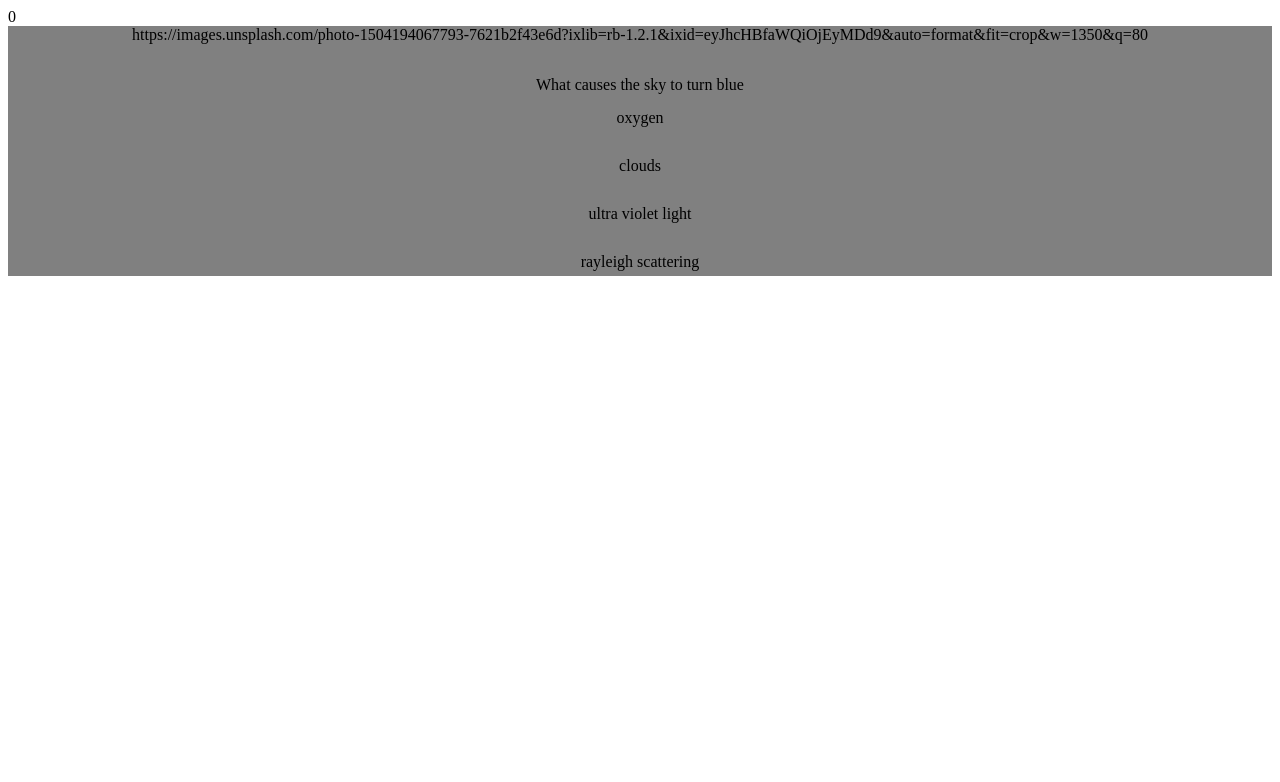
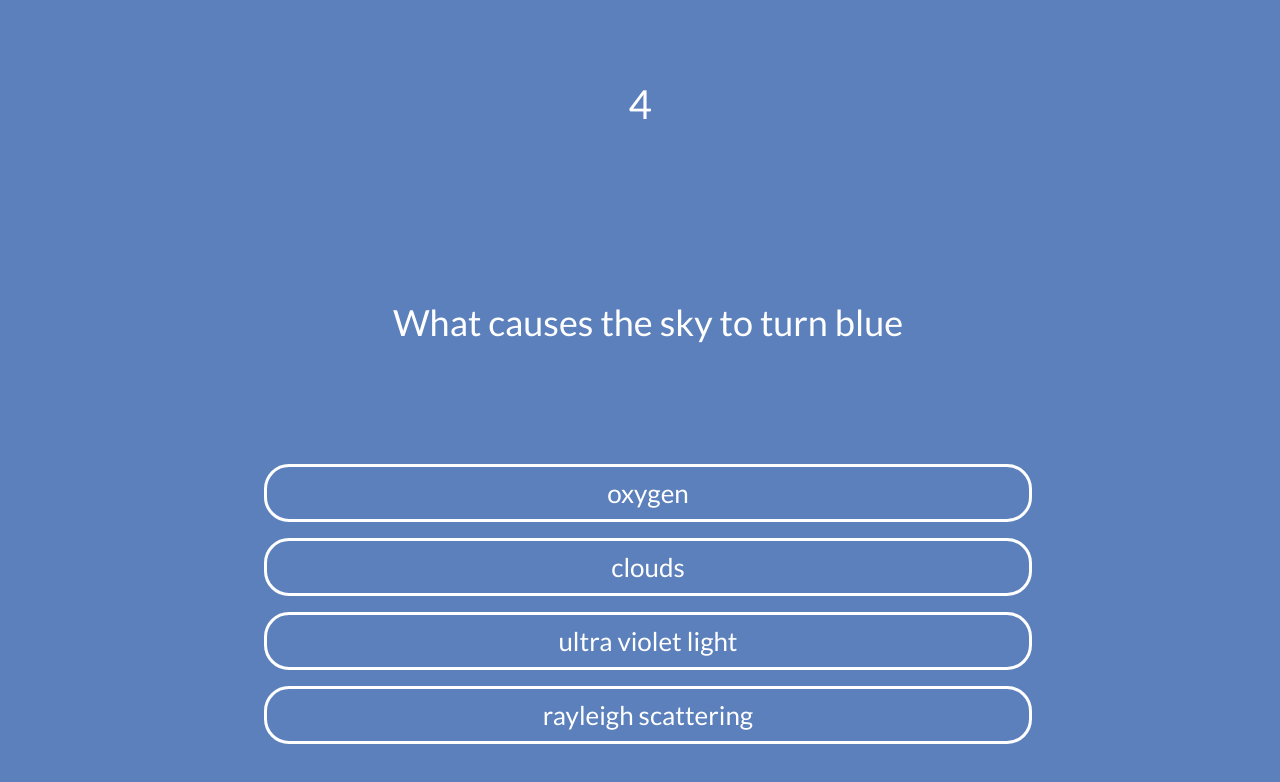
Before and after one commit to Dgarza0413/trivia-pursuit, a plain HTML site: page index.html in a window 1280 px wide. Drawn offline with nearby package versions, Linux system fonts and the light colour scheme.

Commit message:
issue addressed on showing a display message

```diff
--- a/index.html
+++ b/index.html
@@ -5,60 +5,90 @@
     <meta charset="UTF-8">
     <meta name="viewport" content="width=device-width, initial-scale=1.0">
     <meta http-equiv="X-UA-Compatible" content="ie=edge">
+    <link href="https://fonts.googleapis.com/css?family=Lato:400,700,900&display=swap" rel="stylesheet">
     <script type="text/javascript" src="https://cdnjs.cloudflare.com/ajax/libs/jquery/3.2.1/jquery.min.js"></script>
     <title>Document</title>
 </head>
 
 <style>
+    body {
+        font-family: 'Lato', sans-serif;
+        background-color: #5C80BC;
+        color: white;
+    }
+
     .answer-detail {
-        margin: 0% 25%;
-        padding: 15px;
         text-align: center;
+        margin: 2vh 20vw;
+        padding: 10px;
+        font-size: 26px;
+        border: 3px solid #ffffff;
+        border-radius: 25px;
+        background-color: #5C80BC;
     }
 
     .answer-detail:hover {
         transition: .4s ease-out;
-        background-color: cyan;
+        color: #5C80BC;
+        background-color: #ffffff;
+    }
+
+    #msg-box {
+        text-align: center;
+    }
+
+    #timer {
+        text-align: center;
+        margin-top: 10vh;
+        font-size: 40px;
     }
 
     #img-display {
-        height: 50px;
+        text-align: center;
         width: 100%;
-        background-color: grey;
     }
 
     #questions-box {
-        height: 250px;
+        text-align: center;
+        position: absolute;
+        bottom: 5vh;
         width: 100%;
-        background-color: grey;
-        text-align: center;
+    }
+
+    #question {
+        margin: 0vh 20vw 15vh 20vw;
+        font-size: 36px;
     }
 </style>
 
 <body>
     <div id="timer"></div>
     <div id="msg-box"></div>
+    <div id="points-box"></div>
+    <div id="img-display"></div>
     <div id="questions-box">
-        <div id="img-display"></div>
         <div id="question"></div>
         <div id="hint"></div>
         <div id="answer-box"></div>
     </div>
 </body>
 <script>
-    $(document).ready(function () {
-        console.log("ready!");
+    // $(document).ready(function () {
+    //game mechanics
+    var gameOn = false;
 
+    //timing variables
+    var intervalId;
+    var timerRunning = false;
+    var timer = 8;
+    var points = 8;
+    var totalPoints = 0
 
-
-        var timer = 0;
-        var points = 0;
+    //object variables and indexes
     var questionsCorrect = 0;
     var questionsIncorrect = 0;
     var questionsIndex = 0;
     var arrayIndex = 0
-
-        var seconds = Math.floor()
 
     // use indexOf() to match correct choice to answerChoices
 
@@ -66,47 +96,75 @@
         question: "What causes the sky to turn blue",
         answerChoices: ["oxygen", "clouds", "ultra violet light", "rayleigh scattering"],
         correctChoice: 4,
-            picture: "https://images.unsplash.com/photo-1504194067793-7621b2f43e6d?ixlib=rb-1.2.1&ixid=eyJhcHBfaWQiOjEyMDd9&auto=format&fit=crop&w=1350&q=80",
+        media: "https://images.unsplash.com/photo-1504194067793-7621b2f43e6d?ixlib=rb-1.2.1&ixid=eyJhcHBfaWQiOjEyMDd9&auto=format&fit=crop&w=1350&q=80",
         questionHint: "This is the hint:"
     },
     {
         question: "What is the physical state of Earth's inner core",
         answerChoices: ["liquid", "gas", "solid", "plasma"],
         correctChoice: 3,
-            picture: "question 2 url",
+        media: "question 2 url",
         questionHint: "This is the hint:"
     },
     {
         question: "Name this monumental location",
         answerChoices: ["easter island", "Tahiti", "Samoa", "Hawaii"],
         correctChoice: 1,
-            picture: "url",
+        media: "url",
         questionHint: "This is the hint:"
     }, {
         question: "Name this location",
         answerChoices: ["paris", "london", "berlin", "madrid"],
         correctChoice: 2,
-            picture: "url",
+        media: "url",
         questionHint: "This is the hint:"
     },
     ]
-        // console.log(questionsList[0].question)
-        // console.log(questionsList[0].answerChoices[0])
-        // console.log(questionsList[0].correctChoice)
-        // console.log(typeof correctChoice)
 
     //i will need a function to remove or clear the dom before another set is called
     //this should be different from end game
-        // generateQuestion()
-        // generateAnswers()
-        startGame()
-        setTimer()
+    startQuestion()
     onClick()
 
+    function timeLimit() {
+        if (!timerRunning) {
+            timerRunning = true;
+            intervalId = setInterval(function () {
+                timer--;
+                points--
+                $("#timer").html(timer)
+                if (timer === 0) {
+                    timerRunning = false;
+                    questionsIncorrect++
+                    questionsIndex++
+                    $("#timer").remove()
+                    $("#msg-box").html("<h1>TIMES UP</h1>")
+                    //show some css to show the correct answer
+                    if (parseInt($("#answer-detail").attr("answer-index")) === (parseInt(questionsList[questionsIndex].correctChoice)) - 1) {
+                        $(this).css("background-color", "red")
+                        console.log($(this))
+                    }
+                }
+            }, 1000)
+        }
+    }
 
-        function startGame() {
+    function startQuestion() {
+        if (questionsIndex >= questionsList.length) {
+            debugger
+            $("#question").remove()
+            $("#timer").remove()
+            clearInterval(timer)
+            console.log("GAME COMPLETE")
+            $("#msg-box").html("Game COMplete");
+        }
+
+        gameOn = false
+        timer = 9;
         generateQuestion()
         generateAnswers()
+        timeLimit()
+
     }
 
     //create a function to display a timer
@@ -120,7 +178,8 @@
 
     //generate question along with picture
     function generateQuestion() {
-            document.getElementById("img-display").textContent = questionsList[questionsIndex].picture;
+        // $("#img-display").html("<img src=" + questionsList[questionsIndex].media + " width='400px'>")
+        // document.getElementById("img-display").textContent = questionsList[questionsIndex].media;
         document.getElementById("question").textContent = questionsList[questionsIndex].question;
         // document.getElementById("answer-box").textContent = questionsList[questionsIndex].answerChoices;
 
@@ -132,85 +191,77 @@
     //question
     //added a
     function generateAnswers() {
+        gameOn = true;
         for (var i = 0; i < 4; i++) {
             var answerSelectList = questionsList[questionsIndex].answerChoices[i]
             var correctChoice = questionsList[questionsIndex].correctChoice
-                // var correctNum = 0
             var answerSelect = $("<div>");
-                // var picture = $("<img>");
 
             answerSelect.addClass("answer-detail")
             $("#answer-box").append(answerSelect)
-
-                //print answerList with attr
             $("#answer-detail").addClass("name")
             $("#answer-detail").attr("answer-select", answerSelectList)
-
-                //test
             $("#answer-detail").attr("answer-index", correctChoice)
 
-                //
             answerSelect.attr("answer-select", answerSelectList)
-
-                //test
             answerSelect.attr("answer-detail", [i])
             answerSelect.text(answerSelectList)
-
-                console.log(answerSelectList)
         }
         onClick()
     }
 
-        // generateQuestion()
-        // generateAnswers()
-
-        //i need an onclick function to select a partically answer to compare
-        //with the answer
-        //a counter to keep track of questions is needed
-
-        //function??
     function onClick() {
         $(".answer-detail").on("click", function () {
             var correct = questionsList[questionsIndex].correctChoice
             var list = questionsList[questionsIndex].answerChoices
-                // console.log("this is the correct variable" + correct)
-                // console.log($(this).attr("answer-detail"))
-                // console.log(questionsList[questionsIndex].correctChoice)
-                // if ($(this).attr("answer-select") === correct)
+            // if (questionsIndex === questionsList.length) {
+            //     // gameOn = false
+            //     debugger
+            //     console.log("the game is complete")
+            //     $("question").remove()
+            //     $("msg-box").text("The game is complete")
+            // } else if (parseInt($(this).attr("answer-detail")) === (parseInt(correct) - 1)) {
+            //     debugger
+            //     gameOn = false
+            //     questionsIndex++
+            //     questionsCorrect++
+            //     clearAnswerDetail()
+            //     startQuestion()
+            // } else {
+            //     $(this).slideUp()
+            // }
+
+            if (questionsIndex >= questionsList.length) {
+                // debugger
+                $("#question").remove()
+                console.log("GAME COMPLETE")
+                $("#msg-box").text("Game COMplete");
+            }
             if (parseInt($(this).attr("answer-detail")) === (parseInt(correct) - 1)) {
                 console.log("This is the correct answer")
                 //increase the questionsIndex
                 questionsIndex++
                 questionsCorrect++
-                    // debugger
                 clearAnswerDetail()
                 // debugger
-                    // generateQuestion()
-                    // debugger
-                    // generateAnswers()
-                    startGame()
-                    console.log(questionsList[questionsIndex])
-                    console.log(questionsList[questionsIndex].correctChoice)
-                    console.log(questionsIndex)
-                    console.log(questionsCorrect)
+                startQuestion()
+                // startGame()
+                // console.log(questionsList[questionsIndex])
+                // console.log(questionsList[questionsIndex].correctChoice)
+                // console.log(questionsIndex)
+                // console.log(questionsCorrect)
 
                 // else if to determine game finished.
-                } else if (questionsIndex > questionsList.length) {
-                    console.log("GAME COMPLETE")
-                    document.getElementById("msg-box").textContent = "GAME COMPLETE"
-
-                } else {
+            }
+            else {
                 //i should remove an answer when clicked
                 //and/or remove a life
                 $(this).slideUp()
-                    console.log(questionsList[questionsIndex].correctChoice)
-
-                    console.log("try again")
             }
         })
     }
 
-    });
+    // });
 
 // notes
 // line 151
@@ -226,9 +277,20 @@
 // that prevents this from happening
 // UPDATE: line 116 was solved by placing the onclick in the for loop
 
+//I have two issues i cannot end the game with a game complete
+//
+//
+//second is i cannot properly set up a reset on each question
+//should i generate a button to set
+
+
+    //i need an onclick function to select a partically answer to compare
+    //with the answer
+    //a counter to keep track of questions is needed
 
 
 
 </script>
+<script src="circles.js"></script>
 
 </html>
```
Lines whose indentation alone changed are shown as unchanged.
